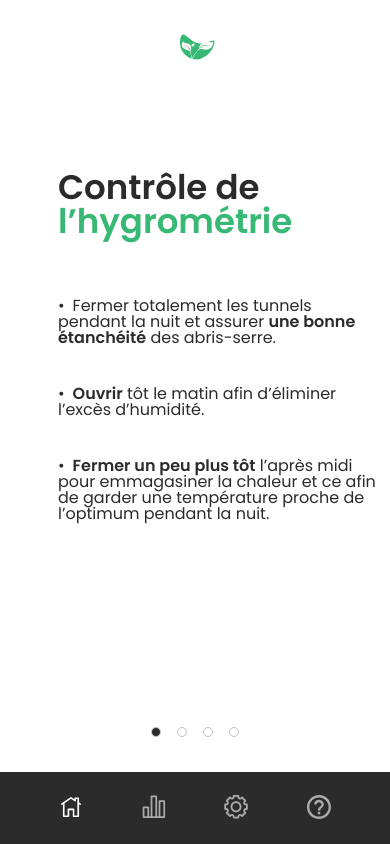
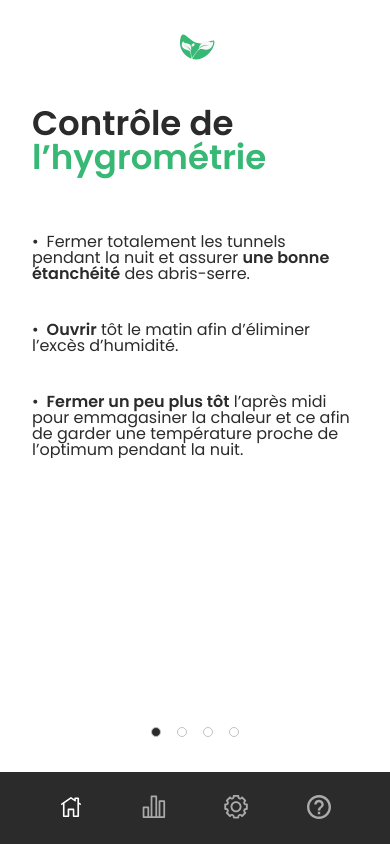
Before and after one commit to FRobaglia/iot-project, a React (Create React App) app: page /aide in a window 390 px wide. Built offline with nearby package versions, Linux system fonts and the light colour scheme.

Commit message:
chore: fix help mobile style

```diff
--- a/src/styles/components/swiper.scss
+++ b/src/styles/components/swiper.scss
@@ -21,23 +21,17 @@
   margin: 0 .5rem;
 }
 
-.swiper-wrapper {
-  padding: 4rem 0 4rem 1.625rem;
-
-  @include desktop {
-    padding-left: 0;
-  }
-}
-
-
 .main--home,
 .main--settings {
 
   .swiper-wrapper {
+    padding: 4rem 0 4rem 1.625rem;;
+    padding-left: 1.625rem;
 
     @include desktop {
       width: calc(100% - 4rem);
       margin: 0 auto;
+      padding-left: 0;
       flex-wrap: wrap;
       justify-content: flex-start;
       column-gap: .6rem;
@@ -53,8 +47,16 @@
   }
 }
 
-.main--help .swiper-slide {
+.main--help {
+
   @include desktop {
-    height: fit-content !important;
+
+    .swiper-wrapper {
+      padding: 4rem 0;
+    }
+
+    .swiper-slide {
+      height: fit-content !important;
+    }
   }
 }
```
